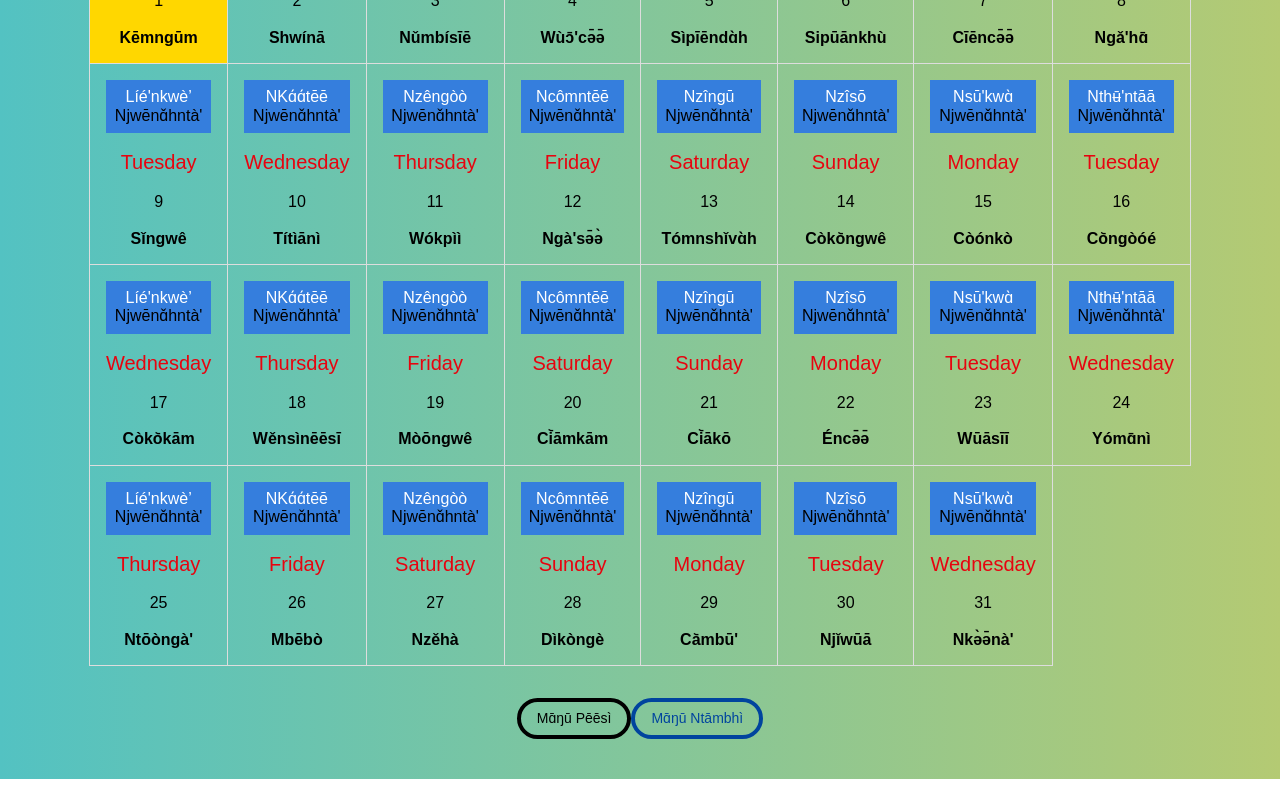
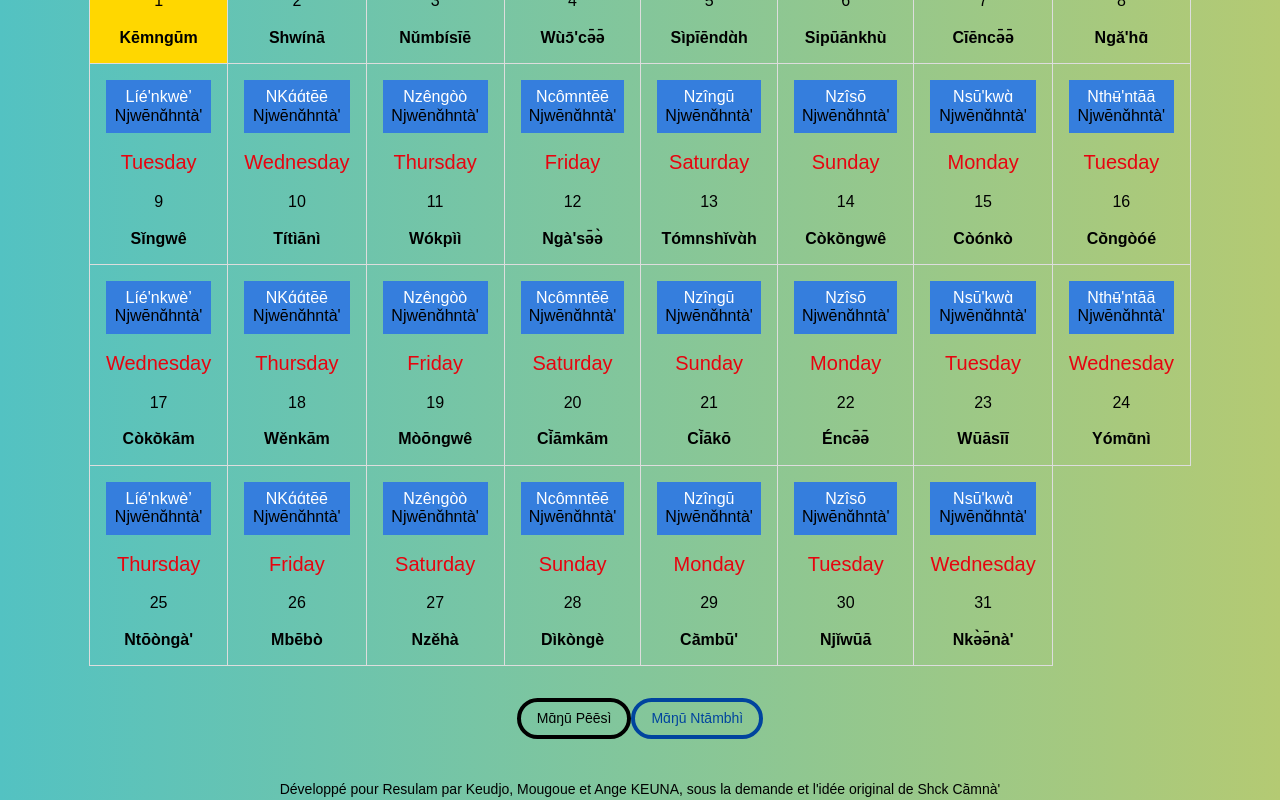
Before and after one commit to legrandBenjo/calendrier-nufi, a React (Create React App) app: page / in a window 1280 px wide. Shown: the part 436-1236 px from the top of the page. Before the commit the page ends 1215 px from the top, so only its background shows below. Built offline with nearby package versions, Linux system fonts and the light colour scheme.

Commit message:
Mise à jour des noms et du copyrights

```diff
--- a/src/App.css
+++ b/src/App.css
@@ -1,5 +1,15 @@
 .tc {
   text-align: center;
+}
+.lh-copy {
+  line-height: 1.5;
+}
+.mv0 {
+  margin-top: 0;
+  margin-bottom: 0;
+}
+.f6 {
+  font-size: .875rem;
 }
 
 h1 {
@@ -7,6 +17,7 @@ h1 {
   margin-bottom: 2rem;
   color: #0074d9;
 }
+
 
 .search-bar {
   background-color: #fff;
--- a/src/App.js
+++ b/src/App.js
@@ -6,6 +6,7 @@ function App() {
     <div className="tc">
       <h1>Ŋwɑ̀'nǐsáhlīē' 2023</h1>
         <CalendrierPersonnes />
+        <p class="f6 lh-copy mv0">Développé pour Resulam par Keudjo, Mougoue et Ange KEUNA, sous la demande et l'idée original de Shck Ca᷅mnà'</p>
     </div>
   );
 }
--- a/src/components/PersonnesAvril.js
+++ b/src/components/PersonnesAvril.js
@@ -17,7 +17,7 @@ const PersonnesAvril = [
   { numero: 16, nom: "Pénthʉ̄", jour: "Sunday", nufiJour: "NKɑ́ɑ́tēē" , month: "Sò'njɑ̀ɑ̀"},
   { numero: 17, nom: "Jə̄ngūē", jour: "Monday", nufiJour: "Nzêngòò" , month: "Sò'njɑ̀ɑ̀"},
   { numero: 18, nom: "Wěnzhī", jour: "Tuesday", nufiJour: "Ncômntēē" , month: "Sò'njɑ̀ɑ̀"},
-  { numero: 19, nom: "Ngə̌nkām", jour: "Wednesday", nufiJour: "Nzîngū" , month: "Sò'njɑ̀ɑ̀"},
+  { numero: 19, nom: "Tūāpì", jour: "Wednesday", nufiJour: "Nzîngū" , month: "Sò'njɑ̀ɑ̀"},
   { numero: 20, nom: "Pànjīī", jour: "Thursday", nufiJour: "Nzîsō" , month: "Sò'njɑ̀ɑ̀"},
   { numero: 21, nom: "Wěnsìcə̄ə̄", jour: "Friday", nufiJour: "Nsū'kwɑ̀" , month: "Sò'njɑ̀ɑ̀"},
   { numero: 22, nom: "Càlə̄", jour: "Saturday", nufiJour: "Nthʉ̄'ntāā" , month: "Sò'njɑ̀ɑ̀"},
--- a/src/components/PersonnesDecembre.js
+++ b/src/components/PersonnesDecembre.js
@@ -8,7 +8,7 @@ const PersonnesDecembre = [
   { numero: 7, nom: "Kāmgà", jour: "Thursday", nufiJour: "Nzîngū"  , month: "Ncátmɑ̄ŋū"},
   { numero: 8, nom: "Cālə̄", jour: "Friday", nufiJour: "Nzîsō"  , month: "Ncátmɑ̄ŋū"},
   { numero: 9, nom: "Tūāsī", jour: "Saturday" , nufiJour: "Nsū'kwɑ̀", month: "Ncátmɑ̄ŋū"},
-  { numero: 10, nom: "Tūāpì", jour: "Sunday" , nufiJour: "Nthʉ̄'ntāā", month: "Ncátmɑ̄ŋū"},
+  { numero: 10, nom: "Ngə̌nkām", jour: "Sunday" , nufiJour: "Nthʉ̄'ntāā", month: "Ncátmɑ̄ŋū"},
   { numero: 11, nom: "Hɑ̄ālʉ̄ɑ̄'", jour: "Monday", nufiJour: "Líé'nkwè’"  , month: "Ncátmɑ̄ŋū"},
   { numero: 12, nom: "Ndə̄nkāp", jour: "Tuesday", nufiJour: "NKɑ́ɑ́tēē" , month: "Ncátmɑ̄ŋū"},
   { numero: 13, nom: "Ndʉ̀mbʉ́ɑ́", jour: "Wednesday", nufiJour: "Nzêngòò"   , month: "Ncátmɑ̄ŋū"},
--- a/src/components/PersonnesJanvier.js
+++ b/src/components/PersonnesJanvier.js
@@ -26,9 +26,9 @@ const personnesJanvier = [
   { numero: 21, nom: "Nzhíé'ncə̄ə̄", jour: "Saturday" , nufiJour: "Nzîngū", month: "Ngù'fī"},
   { numero: 22, nom: "Ntìāngə̄ə̄", jour: "Sunday", nufiJour: "Nzîsō" , month: "Ngù'fī"},
   { numero: 23, nom: "Wěnzhī", jour: "Monday", nufiJour: "Nsū'kwɑ̀", month: "Ngù'fī" },
-  { numero: 24, nom: "Wěnkām", jour: "Tuesday" , nufiJour: "Nthʉ̄'ntāā", month: "Ngù'fī"},
+  { numero: 24, nom: "Wěnsìnēēsī", jour: "Tuesday" , nufiJour: "Nthʉ̄'ntāā", month: "Ngù'fī"},
   { numero: 25, nom: "Kàhmɑ̄ncò", jour: "Wednesday" , nufiJour: "Líé'nkwè’", month: "Ngù'fī"},
-  { numero: 26, nom: "Ngə̌nkām", jour: "Thursday" , nufiJour: "NKɑ́ɑ́tēē", month: "Ngù'fī"},
+  { numero: 26, nom: "Də̄ə̄cùà", jour: "Thursday" , nufiJour: "NKɑ́ɑ́tēē", month: "Ngù'fī"},
   { numero: 27, nom: "Ngǔ'nù", jour: "Friday" , nufiJour: "Nzêngòò", month: "Ngù'fī"},
   { numero: 28, nom: "Njə̀ə̄mōō", jour: "Saturday", nufiJour: "Ncômntēē" , month: "Ngù'fī"},
   { numero: 29, nom: "Hɑ̄mēnī", jour: "Sunday", nufiJour: "Nzîngū" , month: "Ngù'fī"},
--- a/src/components/PersonnesJuillet.js
+++ b/src/components/PersonnesJuillet.js
@@ -22,11 +22,11 @@ const PersonnesJuillet = [
   { numero: 21, nom: "Mòōkām", jour: "Friday", nufiJour: "NKɑ́ɑ́tēē" , month: "Ntūmbhìngòfāt"},
   { numero: 22, nom: "Wěnsìpūānkhù", jour: "Saturday", nufiJour: "Nzêngòò" , month: "Ntūmbhìngòfāt"},
   { numero: 23, nom: "Mōònkò'", jour: "Sunday", nufiJour: "Ncômntēē" , month: "Ntūmbhìngòfāt"},
-  { numero: 24, nom: "Nnàk mɑ̀ nù", jour: "Monday", nufiJour: "Nzîngū" , month: "Ntūmbhìngòfāt"},
+  { numero: 24, nom: "Cə̄ə̄kām", jour: "Monday", nufiJour: "Nzîngū" , month: "Ntūmbhìngòfāt"},
   { numero: 25, nom: "Nēènēē", jour: "Tuesday", nufiJour: "Nzîsō" , month: "Ntūmbhìngòfāt"},
   { numero: 26, nom: "Nɑ̂nnɑ̄n", jour: "Wednesday", nufiJour: "Nsū'kwɑ̀" , month: "Ntūmbhìngòfāt"},
   { numero: 27, nom: "Nɔ̂nɔ̌", jour: "Thursday", nufiJour: "Nthʉ̄'ntāā" , month: "Ntūmbhìngòfāt"},
-  { numero: 28, nom: "Ǹ gɑ̀' kɑ́' nù", jour: "Friday", nufiJour: "Líé'nkwè’" , month: "Ntūmbhìngòfāt"},
+  { numero: 28, nom: "Njōmə̄lə", jour: "Friday", nufiJour: "Líé'nkwè’" , month: "Ntūmbhìngòfāt"},
   { numero: 29, nom: "Ngǎ'kām", jour: "Saturday", nufiJour: "NKɑ́ɑ́tēē" , month: "Ntūmbhìngòfāt"},
   { numero: 30, nom: "Kómnāwèn", jour: "Sunday", nufiJour: "Nzêngòò" , month: "Ntūmbhìngòfāt"},
   { numero: 31, nom: "Kwě'ncò", jour: "Monday", nufiJour: "Ncômntēē" , month: "Ntūmbhìngòfāt"},
--- a/src/components/PersonnesMai.js
+++ b/src/components/PersonnesMai.js
@@ -16,7 +16,7 @@ const PersonnesMai = [
   { numero: 15, nom: "Còónkò", jour: "Monday", nufiJour: "Nsū'kwɑ̀" , month: "Njwēnɑ̌hntà'"},
   { numero: 16, nom: "Co᷅ngòóé", jour: "Tuesday", nufiJour: "Nthʉ̄'ntāā" , month: "Njwēnɑ̌hntà'"},
   { numero: 17, nom: "Còko᷅kām", jour: "Wednesday", nufiJour: "Líé'nkwè’" , month: "Njwēnɑ̌hntà'"},
-  { numero: 18, nom: "Wěnsìnēēsī", jour: "Thursday", nufiJour: "NKɑ́ɑ́tēē" , month: "Njwēnɑ̌hntà'"},
+  { numero: 18, nom: "Wěnkām", jour: "Thursday", nufiJour: "NKɑ́ɑ́tēē" , month: "Njwēnɑ̌hntà'"},
   { numero: 19, nom: "Mòōngwê", jour: "Friday", nufiJour: "Nzêngòò" , month: "Njwēnɑ̌hntà'"},
   { numero: 20, nom: "Ci᷅āmkām", jour: "Saturday", nufiJour: "Ncômntēē" , month: "Njwēnɑ̌hntà'"},
   { numero: 21, nom: "Ci᷅ākō", jour: "Sunday", nufiJour: "Nzîngū" , month: "Njwēnɑ̌hntà'"},
--- a/src/components/PersonnesNovembre.js
+++ b/src/components/PersonnesNovembre.js
@@ -5,7 +5,7 @@ const PersonnesNovembre = [
   { numero: 4, nom: "Cōkʉ̀", jour: "Saturday", nufiJour: "Ncômntēē" , month: "Nkhʉ̀ɑ̀nʉ̀ɑ̀"},
   { numero: 5, nom: "Mòōmɑ̄nì", jour: "Sunday", nufiJour: "Nzîngū" , month: "Nkhʉ̀ɑ̀nʉ̀ɑ̀"},
   { numero: 6, nom: "Mòówɑ̄", jour: "Monday", nufiJour: "Nzîsō" , month: "Nkhʉ̀ɑ̀nʉ̀ɑ̀"},
-  { numero: 7, nom: "Khʉ̄ɑ̄njə̀'", jour: "Tuesday", nufiJour: "Nsū'kwɑ̀" , month: "Nkhʉ̀ɑ̀nʉ̀ɑ̀"},
+  { numero: 7, nom: "Kǎpnì", jour: "Tuesday", nufiJour: "Nsū'kwɑ̀" , month: "Nkhʉ̀ɑ̀nʉ̀ɑ̀"},
   { numero: 8, nom: "Mfá'sʉ̄'", jour: "Wednesday", nufiJour: "Nthʉ̄'ntāā" , month: "Nkhʉ̀ɑ̀nʉ̀ɑ̀"},
   { numero: 9, nom: "Tʉ̄sə̄", jour: "Thursday", nufiJour: "Líé'nkwè’" , month: "Nkhʉ̀ɑ̀nʉ̀ɑ̀"},
   { numero: 10, nom: "Ncà'", jour: "Friday", nufiJour: "NKɑ́ɑ́tēē" , month: "Nkhʉ̀ɑ̀nʉ̀ɑ̀"},
--- a/src/components/PersonnesOctobre.js
+++ b/src/components/PersonnesOctobre.js
@@ -22,14 +22,14 @@ const PersonnesOctobre = [
   { numero: 21, nom: "Mɑ̂nkèè", jour: "Saturday", nufiJour: "Nzîsō" , month: "Ndʉ̌'nzɑ̄"},
   { numero: 22, nom: "Ngòò Lə́ə́ncə̄ə̄", jour: "Sunday", nufiJour: "Nsū'kwɑ̀" , month: "Ndʉ̌'nzɑ̄"},
   { numero: 23, nom: "Nzāànzhʉ̀ɑ̀'", jour: "Monday", nufiJour: "Nthʉ̄'ntāā" , month: "Ndʉ̌'nzɑ̄"},
-  { numero: 24, nom: "Mbè'nzhì", jour: "Tuesday", nufiJour: "Líé'nkwè’" , month: "Ndʉ̌'nzɑ̄"},
+  { numero: 24, nom: "Cāgwúé", jour: "Tuesday", nufiJour: "Líé'nkwè’" , month: "Ndʉ̌'nzɑ̄"},
   { numero: 25, nom: "Táàlə̀ə̀", jour: "Wednesday", nufiJour: "NKɑ́ɑ́tēē" , month: "Ndʉ̌'nzɑ̄"},
   { numero: 26, nom: "Ngòòālə̀ə̀", jour: "Thursday", nufiJour: "Nzêngòò" , month: "Ndʉ̌'nzɑ̄"},
   { numero: 27, nom: "Nzɑ̂ngwàà", jour: "Friday", nufiJour: "Ncômntēē" , month: "Ndʉ̌'nzɑ̄"},
   { numero: 28, nom: "Mɑ̄ngwɑ̂'", jour: "Saturday", nufiJour: "Nzîngū" , month: "Ndʉ̌'nzɑ̄"},
   { numero: 29, nom: "Nshʉ̀ɑ̀ncò", jour: "Sunday", nufiJour: "Nzîsō" , month: "Ndʉ̌'nzɑ̄"},
-  { numero: 30, nom: "Mmɑ̀'ncò", jour: "Monday", nufiJour: "Nsū'kwɑ̀" , month: "Ndʉ̌'nzɑ̄"},
-  { numero: 31, nom: "Táàmɑ̀'ncò", jour: "Tuesday", nufiJour: "Nthʉ̄'ntāā" , month: "Ndʉ̌'nzɑ̄"},
+  { numero: 30, nom: "Cūātīə̄", jour: "Monday", nufiJour: "Nsū'kwɑ̀" , month: "Ndʉ̌'nzɑ̄"},
+  { numero: 31, nom: "Shə̄mānī", jour: "Tuesday", nufiJour: "Nthʉ̄'ntāā" , month: "Ndʉ̌'nzɑ̄"},
 ];
 
 export default PersonnesOctobre;
```
